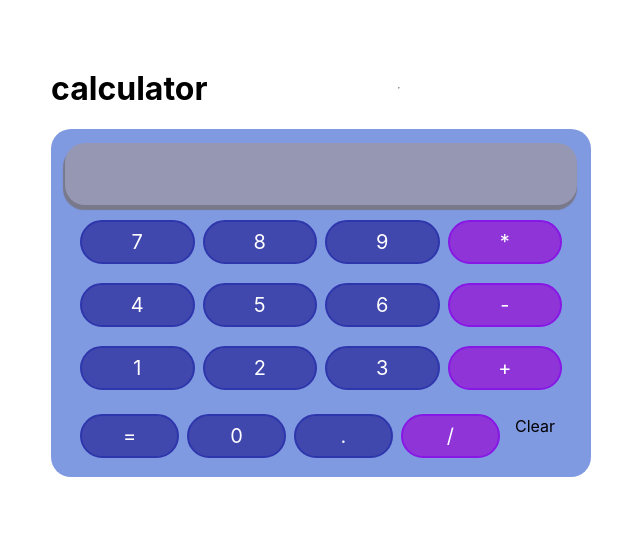
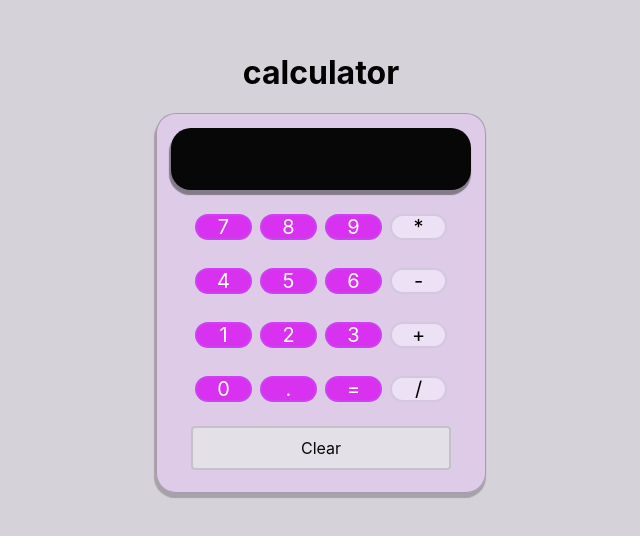
Before and after one commit to Mbetania/calculator, a React (Create React App) app in the folder frontend/: page / in a window 1280 px wide. Shown: the part 148-684 px from the top of the page, without its empty margins (319-959 px from the left). Built offline with nearby package versions, Linux system fonts and the light colour scheme.

Commit message:
completed work

```diff
--- a/frontend/src/App.js
+++ b/frontend/src/App.js
@@ -26,14 +26,11 @@ const Calculator = () => {
 
   return (
     <div className='app'>
-      <div className="title-container">
-        <h1 className='display-6 fw-bolder text-center text-primary'>
+        <h1 className=' text-center text-primary'>
           calculator
         </h1>
-        <hr />
-      </div>
       <div className='calculator-container'>
-        <Pantalla input={input} />
+          <Pantalla input={input} />
           {/* <input type="text" className='form-control form-control-lg mb-4 text-center bg-light fs-4 text-primary shadow' value='' /> */}
           <div className="my-row">
             <Button controlClick={addInput}>7</Button>
@@ -54,14 +51,16 @@ const Calculator = () => {
             <Button controlClick={addInput}>+</Button>
           </div>
           <div className='my-row'>
-            <Button controlClick={calculateResult}>=</Button>
             <Button controlClick={addInput}>0</Button>
             <Button controlClick={addInput}>.</Button>
+            <Button controlClick={calculateResult}>=</Button>
             <Button controlClick={addInput}>/</Button>
+          </div>
           <div className='my-row'>
-            <ButtonClear controlClickClear={() => setInput('')}> Clear </ButtonClear>
+            <ButtonClear controlClickClear={() => setInput('')}>
+              Clear
+            </ButtonClear>
           </div>
-        </div>
       </div>
     </div>
   )
--- a/frontend/src/styles/body/_body.sass
+++ b/frontend/src/styles/body/_body.sass
@@ -1,24 +1,28 @@
-.app
-    width: 100%
-    height: 100%
-    padding-top: 10px
-    display: flex
-    align-content: center
-    justify-content: center
-    flex-wrap: wrap
-    flex-direction: column
-    .title-container
+div
+    .app
+        background-color: #bab4c099
+        width: 100%
+        height: 100%
+        padding-top: 10px
         display: flex
+        align-content: center
         justify-content: center
-        align-items: center
-    .calculator-container
-        background-color: #2c58cf99
-        width: 40%
-        height: 40%
-        padding: 14px
-        border-radius: 20px
-    .my-row
-        margin: 11px
-        display: flex
-        align-items: center
-        justify-content: center
+        flex-wrap: wrap
+        flex-direction: column
+        h1
+            display: flex
+            justify-content: center
+            align-items: center
+        .calculator-container
+            background-color: #e3c6f099
+            box-shadow: -1px 4px 1px 1px #302e2e49
+            height: 350px
+            width: 300px
+            padding: 14px
+            border-radius: 20px
+            border: 1px solid #0202023d
+        .my-row
+            margin: 20px
+            display: flex
+            align-items: center
+            justify-content: center
--- a/frontend/src/styles/components/_button.sass
+++ b/frontend/src/styles/components/_button.sass
@@ -1,23 +1,24 @@
 .button-container
-    height: 40px
+    height: 22px
     display: flex
     flex: 1 1
     justify-content: center
     align-items: center
     font-size: 20px
-    background-color: #4148ad
+    background-color: #d921f1e8
     color: #fff
-    border-radius: 25px
-    border: 2px solid #2e36ac
+    border-radius: 15px
+    border: 2px solid #4de9ee18
     margin: 4px
     cursor: pointer
     user-select: none
     &:hover
-        background-color: #353db1
+        background-color: #4de9ee4b
 
 .operador
-    background-color: #8f35d8
-    border: 2px solid #8717e4
+    background-color: #ece1f5
+    border: 2px solid #d2c7dbea
+    color: #000
     &:hover
-        background-color: #cea0f3
-        border: 2px solid #cd9af7
+        background-color: #4de9ee4b
+        border: 2px solid #4de9ee18
--- a/frontend/src/styles/components/_clearButton.sass
+++ b/frontend/src/styles/components/_clearButton.sass
@@ -1,2 +1,15 @@
 .button-clear
     height: 40px
+    font-size: 1rem
+    display: flex
+    flex: 1
+    justify-content: center
+    align-items: center
+    color: #070606
+    background-color: #e3e1e7
+    border: 2px solid #b6b3bbaf
+    border-radius: 4px
+    cursor: pointer
+    &:hover
+        background-color: #4de9ee4b
+        border: 2px solid #4de9ee18
--- a/frontend/src/styles/components/_pantalla.sass
+++ b/frontend/src/styles/components/_pantalla.sass
@@ -1,6 +1,6 @@
 .input
     height: 40px
-    background-color: #9597b3
+    background-color: #070707
     font-size: 30px
     border-radius: 20px
     color: #fff
@@ -9,4 +9,4 @@
     align-items: center
     justify-content: center
     padding: 11px 30px 11px 11px
-    box-shadow: -1px 4px 1px 1px #78798b
+    box-shadow: -1px 4px 1px 1px #302e2e83
```
